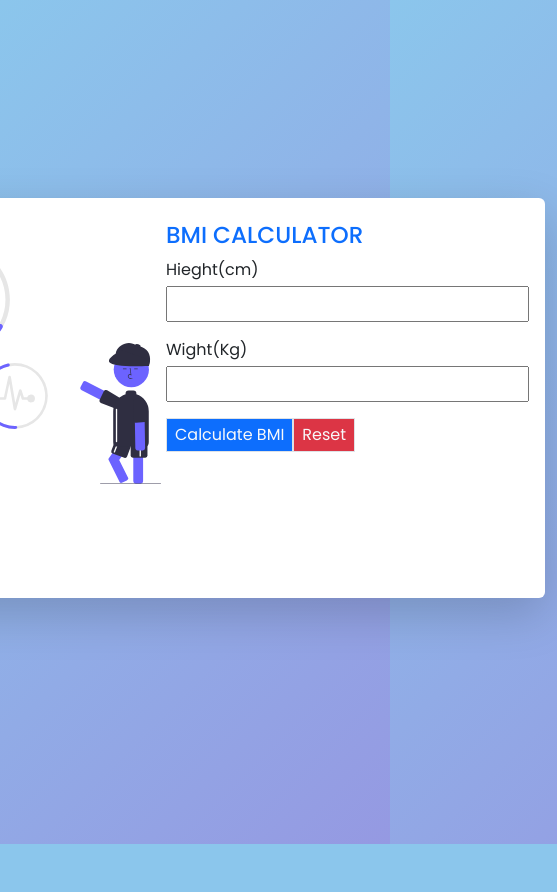
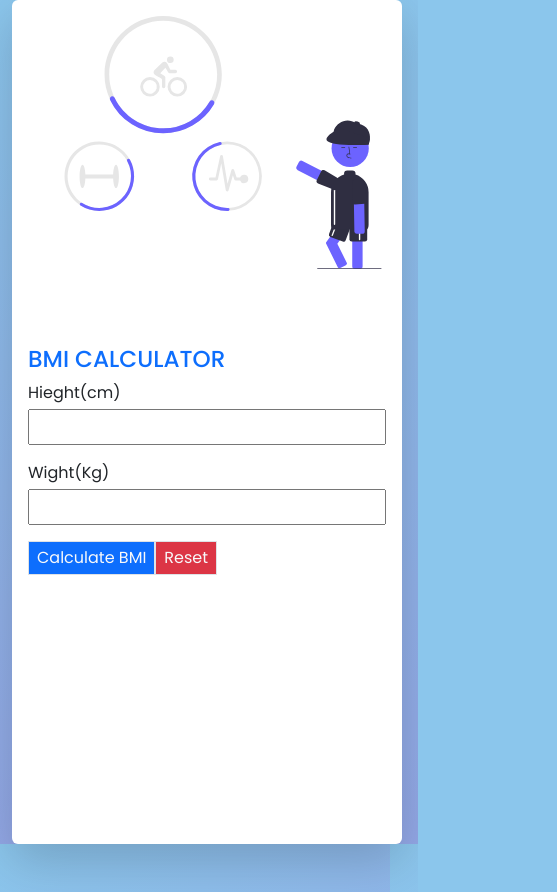
Before and after one commit to PraveeDurairaj/BMI-calculator, a React (Create React App) app: page / in a window 390 px wide. Shown: the whole page, 557 px wide, since content can reach past the window. Before the commit the page ends 844 px from the top, so only its background shows below. Built offline with nearby package versions, Linux system fonts and the light colour scheme.

Commit message:
add the responcsive

```diff
--- a/src/App.css
+++ b/src/App.css
@@ -16,14 +16,13 @@ background-image: linear-gradient(135deg, #8BC6EC 0%, #9599E2 100%);
   display: flex;
   justify-content: center;
   align-items: center;
-
 }
 .main-container{
   display: flex;
-  width: 700px;
-  height: 400px;
+  width: 750px;
+  height:400px;
   background-color:white ;
-  column-gap: 5px;
+
 }
 .img-container img{
   width: 300px;
@@ -43,3 +42,44 @@ background-image: linear-gradient(135deg, #8BC6EC 0%, #9599E2 100%);
 .result-container p{
   font-size: 15px;
 }
+@media screen and (max-width:560px) {
+  body{
+    height: 100vh !important;
+    width: 100vw !important;
+  /*   background-color: #8EC5FC;
+  background-image: linear-gradient(62deg, #8EC5FC 0%, #E0C3FC 100%); */
+  background-color: #8BC6EC;
+  background-image: linear-gradient(135deg, #8BC6EC 0%, #9599E2 100%);
+    display: flex !important;
+    justify-content: flex-start;
+    align-items: start;
+  }
+  .main-container{
+    display: flex;
+    width: 100vw;
+    height:100vh;
+    background-color:white ;
+    flex-wrap: wrap;
+
+  }
+  .img-container img{
+    width: 100vw;
+    height: 30vh;
+    display: flex;
+    justify-content: flex-start;
+    align-items: flex-start;
+
+  }
+  .result-container{
+    border: 1px solid rgb(83, 165, 219);
+    margin-top: 18px;
+    padding: 10px;
+    height: 80px;
+
+  }
+  .header-and-from-container{
+    width: 50vw !important;
+    height: 50vh;
+  }
+
+}
--- a/src/App.js
+++ b/src/App.js
@@ -1,5 +1,5 @@
 import 'bootstrap/dist/css/bootstrap.min.css';
-import { Container } from 'react-bootstrap';
+import {  Container } from 'react-bootstrap';
 import { useState } from 'react';
 import './App.css';
 import pik from './Assets/bmi photo.svg'
@@ -53,10 +53,10 @@ const App =()=> {
   return (
     <Container fluid>
       <div className=" main-container shadow-lg p-3 mb-5 bg-white rounded">
-        <div className="img-container">
+       <div className="img-container">
           <img src={pik}/>
         </div>
-        <div className="header-and-from-container flex-grow-1">
+       <div className="header-and-from-container flex-grow-1">
           <h3 className='text-primary pt-2'>BMI CALCULATOR</h3>
          {error&& <p className='text-danger'>{error}</p>}
           <div className="input-container d-flex flex-column gap-1 mb-3">
```
